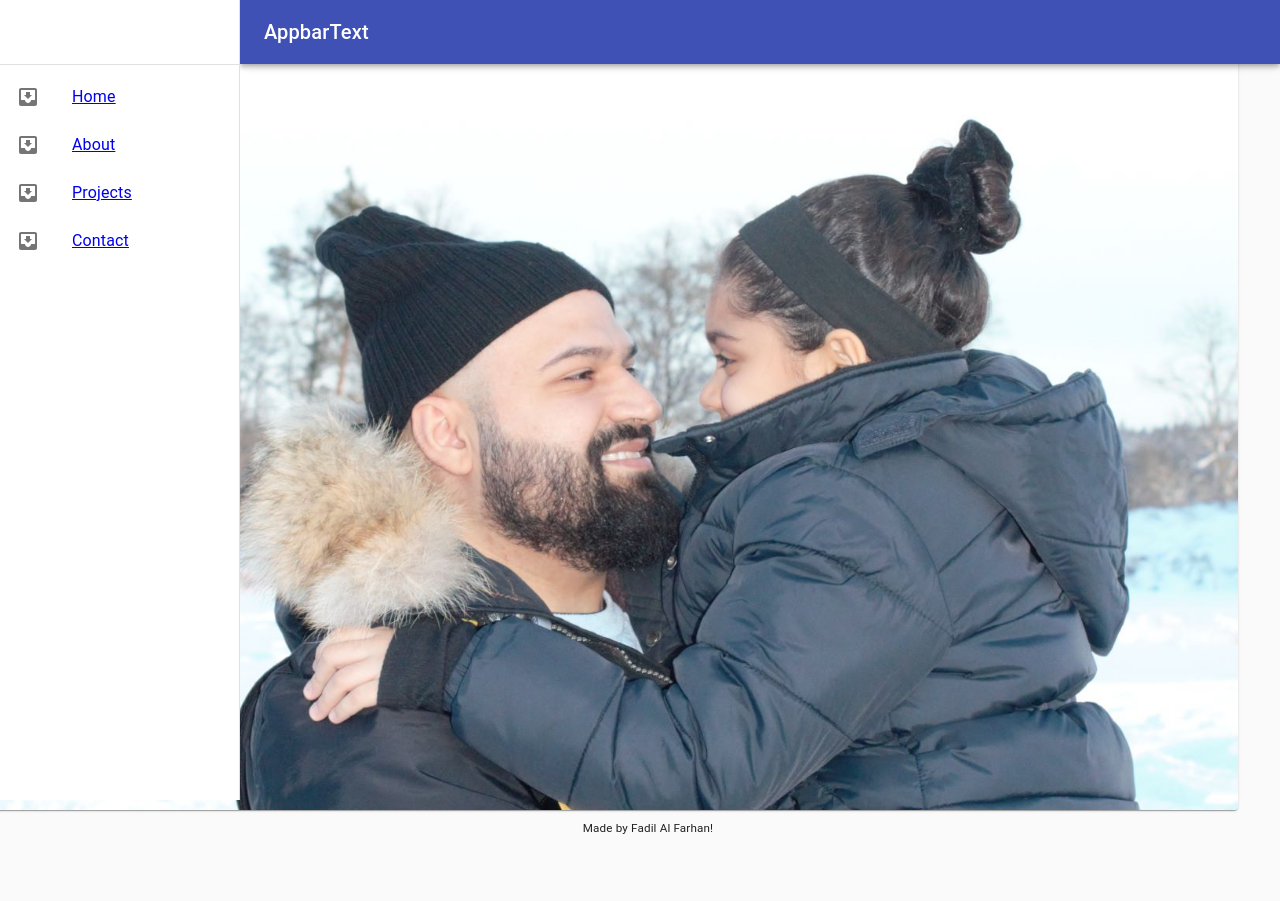
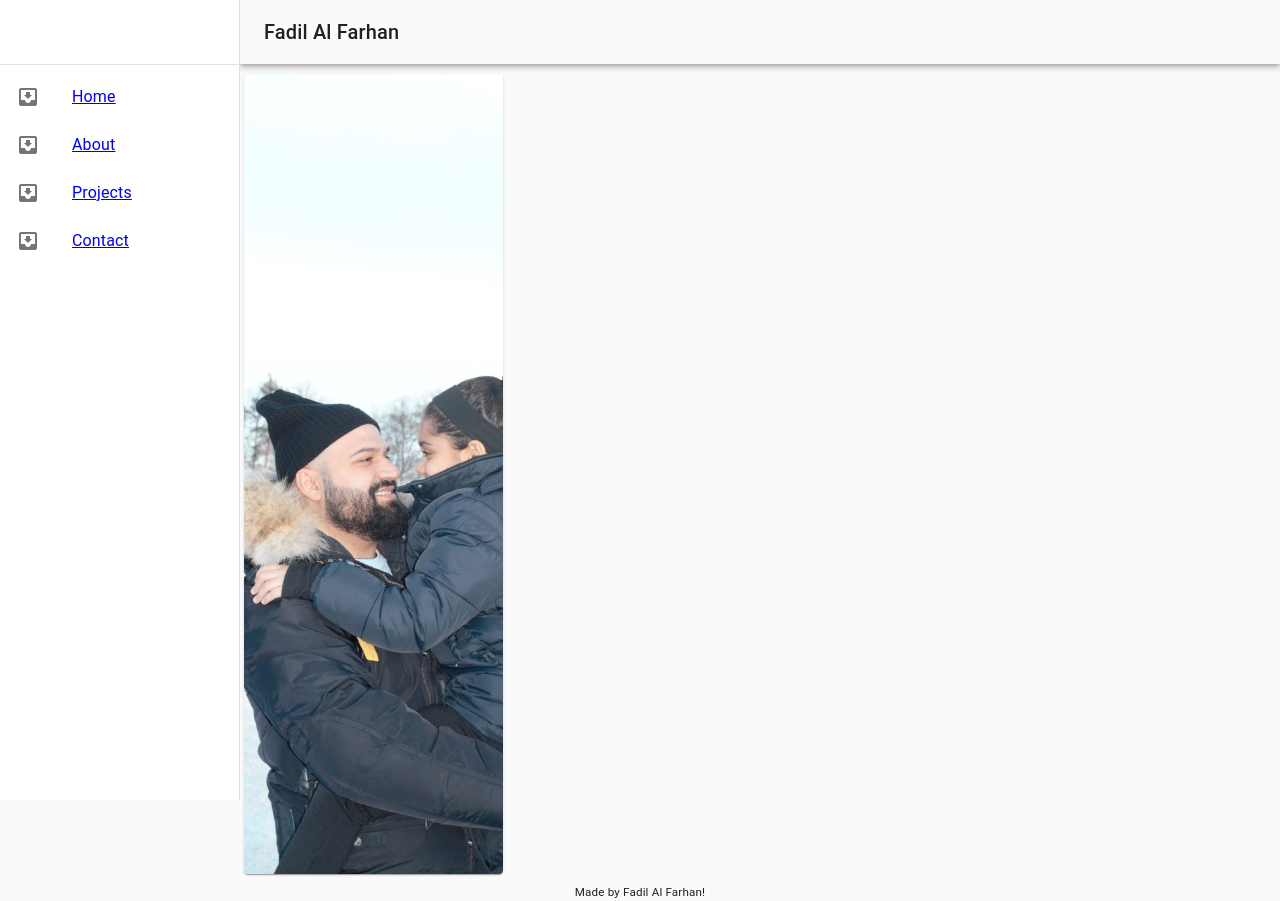
Before and after one commit to FaaDiiL/fadil_AlFarhan_ip2_fe20, a React (Create React App) app: page / in a window 1280 px wide. Before the commit the page ends 837 px from the top, so only its background shows below. Built offline with nearby package versions, Linux system fonts and the light colour scheme.

Commit message:
css fixing

```diff
--- a/src/Components/All/Card.js
+++ b/src/Components/All/Card.js
@@ -6,8 +6,12 @@ import { makeStyles } from '@material-ui/core/styles'
 import Typography from '@material-ui/core/Typography'
 import React from 'react'
 
-const useStyles = makeStyles({
+const useStyles = makeStyles(theme=>({
   root: {
+    [theme.breakpoints.up('xs')]:{
+    maxWidth: '100%',
+    fontSize: '20',
+    },
     minWidth: 215,
     maxWidth: 295,
     minHeight: 150,
@@ -19,7 +23,7 @@ const useStyles = makeStyles({
   pos: {
     marginBottom: 2,
   },
-})
+}))
 
 function MyCard({ title, date, description, button }) {
   const classes = useStyles()
--- a/src/Components/All/CardWithImg.js
+++ b/src/Components/All/CardWithImg.js
@@ -10,11 +10,10 @@ import React from 'react';
 
 const useStyles = makeStyles({
   root: {
-    width:'100vw',
-    marginLeft:-100,
+    width:'100%',
   },
   media: {
-    width:'100vw',
+    width:'100%',
     display: 'flex',
     flexGrow: 1,
     minHeight: 800,
@@ -29,7 +28,7 @@ export default function MediaCard(props) {
         <CardMedia
           className={classes.media}
           image={props.imageUrl}
-          title="Contemplative Reptile"
+          title={props.title}
         />
     </Card>
   );
--- a/src/Components/Drawer.js
+++ b/src/Components/Drawer.js
@@ -27,6 +27,7 @@ const drawerWidth = 240
 const useStyles = makeStyles((theme) => ({
   root: {
     display: 'flex',
+    flexDirection: 'column',
     width:'100vw',
   },
   drawer: {
@@ -72,37 +73,45 @@ function Index(props) {
       <Divider />
       <List>
         {
+          <Link to='/'>
           <ListItem button>
             <ListItemIcon>
               <InboxIcon />
             </ListItemIcon>
-            <ListItemText primary={<Link to='/'>Home</Link>} />
+            <ListItemText primary={'Home'} />
           </ListItem>
+          </Link>
         }
 
         {
+          <Link to='/about'>
             <ListItem button>
               <ListItemIcon>
                 <InboxIcon />
               </ListItemIcon>
-            <ListItemText primary={<Link to='/about'>About</Link>} />
+              <ListItemText primary={'About'} />
             </ListItem>
+          </Link>
         }
         {
+          <Link to='/projects'>
             <ListItem button>
               <ListItemIcon>
                 <InboxIcon />
               </ListItemIcon>
-            <ListItemText primary={<Link to='/projects'>Projects</Link>} />
+              <ListItemText primary={'Projects'} />
             </ListItem>
+          </Link>
         }
         {
+          <Link to='/contact'>
             <ListItem button>
               <ListItemIcon>
                 <InboxIcon />
               </ListItemIcon>
-            <ListItemText primary={<Link to='/contact'>Contact</Link>} />
+              <ListItemText primary={'Contact'} />
             </ListItem>
+          </Link>
         }
       </List>
     </div>
@@ -114,7 +123,7 @@ function Index(props) {
   return (
     <div className={classes.root}>
       <CssBaseline />
-      <AppBar position='fixed' className={classes.appBar}>
+      <AppBar position='static' color="transparent" className={classes.appBar}>
         <Toolbar>
           <IconButton
             color='inherit'
@@ -126,7 +135,7 @@ function Index(props) {
             <MenuIcon />
           </IconButton>
           <Typography variant='h6' noWrap>
-            {'AppbarText'}
+            {'Fadil Al Farhan'}
           </Typography>
         </Toolbar>
       </AppBar>
@@ -165,9 +174,10 @@ function Index(props) {
         {/* <div className={classes.toolbar} /> */}
         <Container>
         <Grid container direction='column' >
-          <grid item xl={12}><Header /></grid>
-          <grid item xl={12}><Main /></grid>
-          <grid item xl={12}><Footer /></grid>
+
+          <grid item ><Header /></grid>
+          <grid item ><Main /></grid>
+          <grid item ><Footer /></grid>
         </Grid>
         </Container>
       </main>
--- a/src/Components/Main/About/index.js
+++ b/src/Components/Main/About/index.js
@@ -1,50 +1,11 @@
-import { Container, Grid, makeStyles, Typography } from '@material-ui/core'
-import React, { useEffect, useState } from 'react'
+import React from 'react'
 
-import MyCard from '../../All/Card'
-
-// import MediaCard from '../../All/Card'
-
-const useStyles = makeStyles(theme=>({
-  root: {
-    width:'100vw',
-
-  },
-  container: {
-    [theme.breakpoints.up('md')]:{
-      maxWidth: 1200,
-    }
-
-  },
-  bg: {},
-  GroupTitle: {},
-}))
-
-function Index() {
-  const [repositories, setRepositories] = useState([])
-  const classes = useStyles()
-  useEffect(() => {
-    fetch('https://api.github.com/users/FaaDiiL/repos')
-      .then((response) => response.json())
-      .then((data) => setRepositories(data))
-  }, [])
-
+function index() {
   return (
-    <Container className={classes.root}>
-      <Grid container  spacing={1} className={classes.container}>
-        {repositories.map((repo) => (
-          <Grid key={repo.id} item xs={12} sm={6} lg={3} >
-            <MyCard
-              title={repo.name}
-              date={repo.created_at}
-              description={repo.description}
-              button={repo.html_url}
-            />
-          </Grid>
-        ))}
-      </Grid>
-    </Container>
+    <>
+      <h2>Projects</h2>
+    </>
   )
 }
 
-export default Index
+export default index
--- a/src/Components/Main/Home/index.js
+++ b/src/Components/Main/Home/index.js
@@ -5,23 +5,37 @@ import Image from '../../All/CardWithImg'
 
 const useStyles = makeStyles((theme) => ({
   root: {
+    display:'flex',
+    flexDirection:'row',
+    justifyContent: 'center',
+
   },
-  container: {
+
+  wrapper: {
+    display:'flex',
+    JustifyContent:'flex-end',
+    [theme.breakpoints.up('md')]:{
+    },
+    [theme.breakpoints.up('lg')]:{
+      maxWidth: 800,
+    }
+
   },
-  bg: {},
-  GroupTitle: {},
 }))
 
 function Index() {
   const classes = useStyles()
   return (
-    <Container className={classes.root}>
-      <Grid container direction='column'>
-        <Grid item xl={12}>
-          <Image imageUrl={aboutViewImg} />
-        </Grid>
+    <div className={classes.root}>
+    <Grid container  spacing={1} className={classes.wrapper}>
+
+          <Grid item xs={12} sm={6} md={4}>
+            <Image className={classes.root} imageUrl={aboutViewImg} title={'Me And my daughter'} />
+
+          </Grid>
       </Grid>
-    </Container>
+    </div>
+
   )
 }
 
--- a/src/Components/Main/Projects/index.js
+++ b/src/Components/Main/Projects/index.js
@@ -1,11 +1,56 @@
-import React from 'react'
+import { Container, Grid, makeStyles, Typography } from '@material-ui/core'
+import React, { useEffect, useState } from 'react'
 
-function index() {
+import MyCard from '../../All/Card'
+
+// import MediaCard from '../../All/Card'
+
+const useStyles = makeStyles(theme=>({
+  root: {
+    display:'flex',
+    flexDirection:'row',
+    justifyContent: 'center',
+
+  },
+
+  wrapper: {
+    display:'flex',
+    JustifyContent:'flex-end',
+    [theme.breakpoints.up('md')]:{
+    },
+    [theme.breakpoints.up('lg')]:{
+      maxWidth: 800,
+
+    }
+
+  },
+}))
+
+function Index() {
+  const [repositories, setRepositories] = useState([])
+  const classes = useStyles()
+  useEffect(() => {
+    fetch('https://api.github.com/users/FaaDiiL/repos')
+      .then((response) => response.json())
+      .then((data) => setRepositories(data))
+  }, [])
+
   return (
-    <>
-      <h2>Projects</h2>
-    </>
+    <Container className={classes.root}>
+      <Grid container  spacing={1} className={classes.wrapper}>
+        {repositories.map((repo) => (
+          <Grid key={repo.id} item xs={12} sm={6} md={4} lg={4} >
+            <MyCard
+              title={repo.name}
+              date={repo.created_at}
+              description={repo.description}
+              button={repo.html_url}
+            />
+          </Grid>
+        ))}
+      </Grid>
+    </Container>
   )
 }
 
-export default index
+export default Index
--- a/src/Components/Main/index.js
+++ b/src/Components/Main/index.js
@@ -8,7 +8,7 @@ import Projects from './Projects'
 
 const StyledMain = styled.main`
   padding: 10px;
-  min-height: 75vh;
+  min-height: 90vh;
 `
 
 function index() {
--- a/src/GlobalStyle.js
+++ b/src/GlobalStyle.js
@@ -26,7 +26,7 @@ const GlobalStyle = createGlobalStyle`
       body{
       margin: 0 auto;
       width:100vw;
-       height: 100%;
+      min-height: 100%;
       }
   `
 
```
Lines whose indentation alone changed are shown as unchanged.
